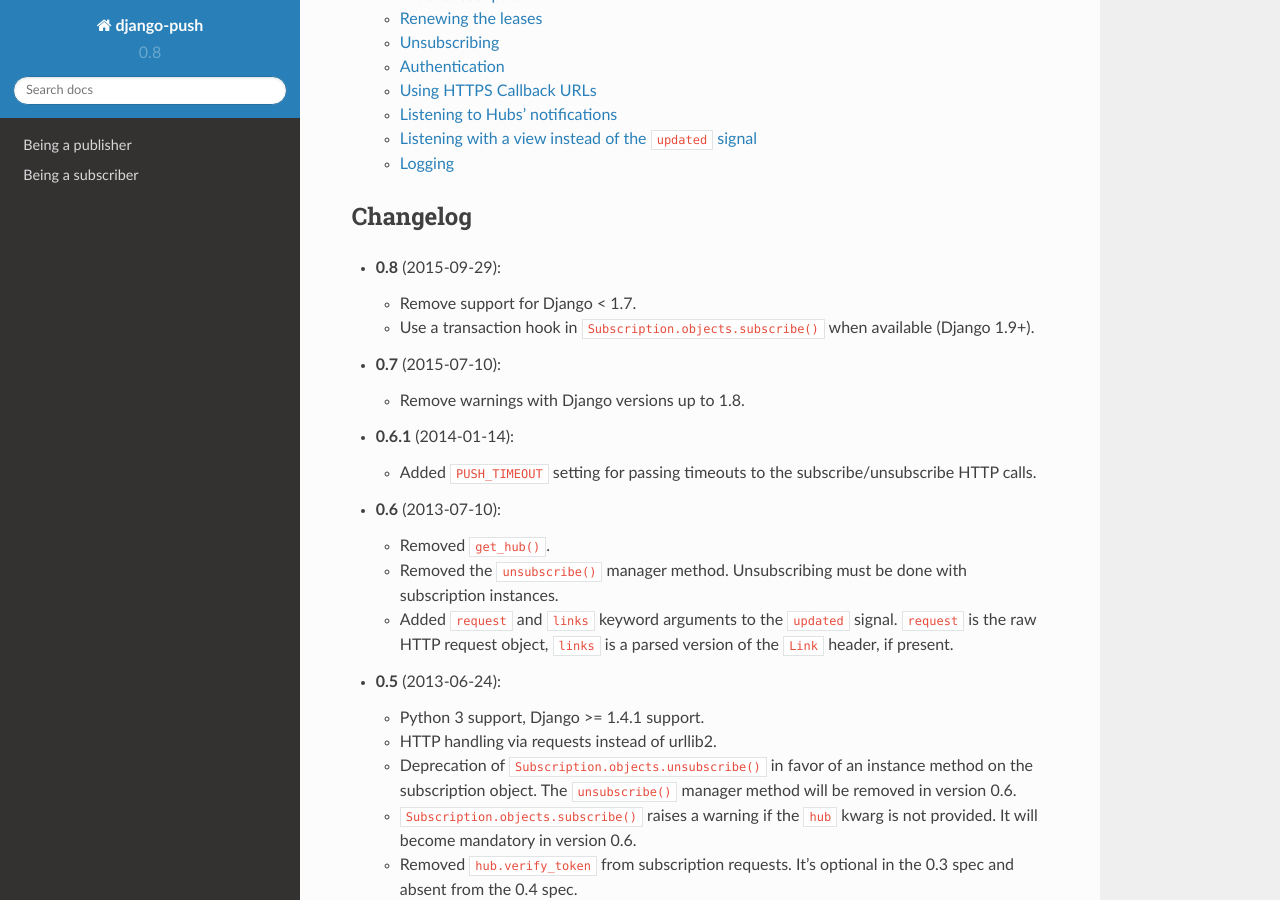
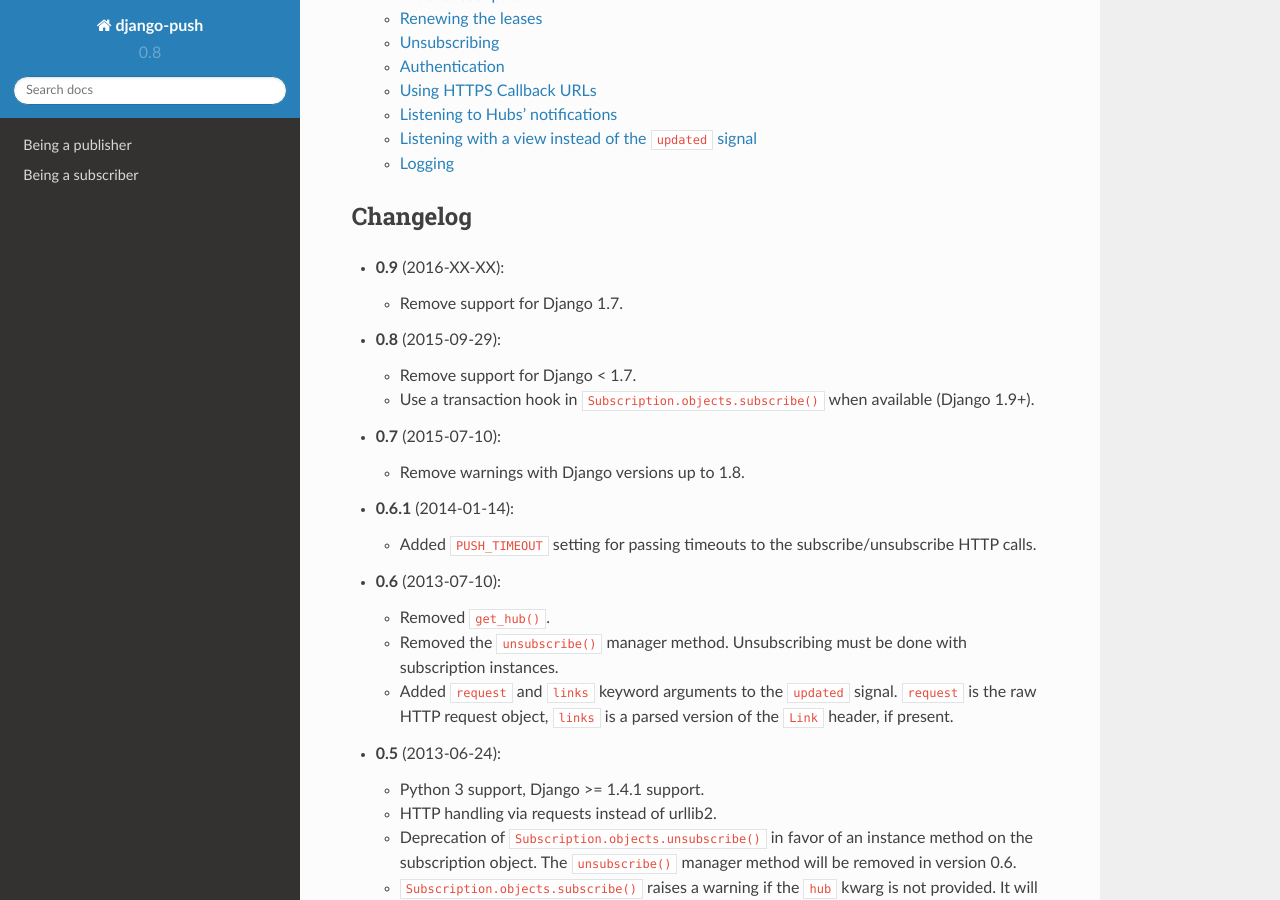
Before and after one commit to brutasse/django-push, a Sphinx documentation site: the page built from docs/index.rst, in a window 1280 px wide and 900 px high, scrolled down 944 px. Built offline with Sphinx 7.4.7 and the Read the Docs theme 2.0.0, drawn with Linux system fonts in a browser that asks for light colours.

Commit message:
Remove support for Django 1.7

```diff
--- a/docs/index.rst
+++ b/docs/index.rst
@@ -48,6 +48,10 @@
 
 Changelog
 ---------
+
+* **0.9** (2016-XX-XX):
+
+  * Remove support for Django 1.7.
 
 * **0.8** (2015-09-29):
 
--- a/setup.py
+++ b/setup.py
@@ -35,7 +35,6 @@
         'Programming Language :: Python :: 3.2',
         'Programming Language :: Python :: 3.3',
         'Programming Language :: Python :: 3.4',
-        'Framework :: Django :: 1.7',
         'Framework :: Django :: 1.8',
     ],
     test_suite='runtests.runtests',
```
Also changed, not shown: .travis.yml, 1 other file.
